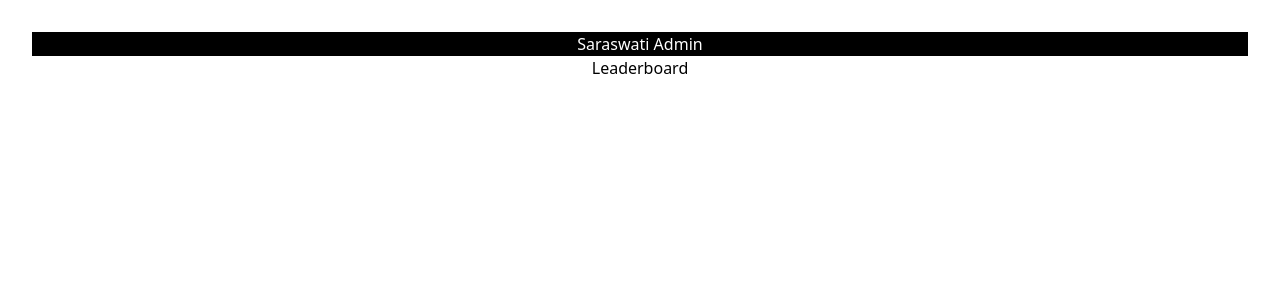
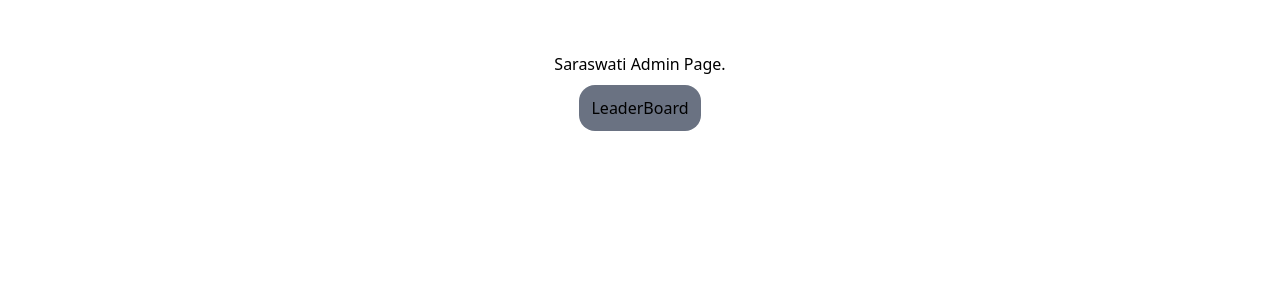
Before and after one commit to TImeTable-GEHU/saraswati-admin-FE, a React (Vite) app: page / in a window 1280 px wide. Shown: the top 300 px of the page. Built offline with nearby package versions, Linux system fonts and the light colour scheme.

Commit message:
Implement routing with Home and Leaderboard components; refactor App component

```diff
--- a/src/App.jsx
+++ b/src/App.jsx
@@ -1,33 +1,25 @@
-import { useState } from 'react';
-import { BrowserRouter as Router, Route, Routes, Link, useLocation } from 'react-router-dom';
-import './App.css';
-import Leaderboard from './Leaderboard'; // Import the Leaderboard component
+import React from 'react'
+import Leaderboard from './Components/Leaderboard'
 
-function App() {
+import { createBrowserRouter, RouterProvider } from 'react-router-dom'
+import Home from './Components/Home'
 
+const App = () => {
+  const router= createBrowserRouter([
+    {
+      path:"/",
+      element:<Home/>
+    },
+    {
+      path:"/leaderboard",
+      element:<Leaderboard/>
+    },
+  ])
   return (
-    <Router>
-      <AppContent />
-    </Router>
-  );
+    <>
+    <RouterProvider router={router}/>
+    </>
+  )
 }
 
-function AppContent() {
-  const location = useLocation();
-
-  return (
-    <>
-      {location.pathname !== '/leaderboard' && (
-        <>
-          <div className="bg-black text-white">Saraswati Admin</div>
-          <div><Link to="/leaderboard">Leaderboard</Link></div>
-        </>
-      )}
-      <Routes>
-        <Route path="/leaderboard" element={<Leaderboard />} />
-      </Routes>
-    </>
-  );
-}
-
-export default App;
+export default App
--- /dev/null
+++ b/src/Components/Home.jsx
@@ -0,0 +1,14 @@
+import React from 'react'
+import { Link } from 'react-router-dom'
+import Leaderboard from './Leaderboard'
+
+const Home = () => {
+  return (
+    <>
+          <div className='m-5'>Saraswati Admin Page.</div>
+          <Link className='bg-gray-500 p-3 rounded-2xl' to="/Leaderboard">LeaderBoard</Link>
+    </>
+  )
+}
+
+export default Home
--- a/src/Leaderboard.jsx
+++ b/src/Components/Leaderboard.jsx
@@ -1,5 +1,6 @@
 import React, { useEffect, useState } from 'react';
-import profileImage from './assets/profile.png';
+import profileImage from '../assets/profile.png';
+import  '../App.css'
 
 const Leaderboard = () => {
     const [first, setFirst] = useState(profileImage);
@@ -53,7 +54,7 @@ const Leaderboard = () => {
                     <button
                         onClick={() => handleButtonClick('https://jsonplaceholder.typicode.com/albums', 'ALL')}
                         type="button"
-                        className={`text-white ${selectedButton === 'ALL' ? 'bg-gray-800' : 'bg-blue-700 hover:bg-blue-800 focus:bg-gray-800'} font-medium rounded-xl text-sm px-5 py-2.5 dark:bg-blue-600 dark:hover:bg-blue-700 focus:outline-none dark:focus:ring-blue-800`}
+                        className={`${selectedButton === 'ALL' ? 'bg-gray-800' : 'bg-blue-700 hover:bg-blue-800 focus:bg-gray-800'} text-white font-medium rounded-xl text-sm px-5 py-2.5 dark:bg-blue-600 dark:hover:bg-blue-700 focus:outline-none dark:focus:ring-blue-800`}
                     >
                         ALL
                     </button>
@@ -81,7 +82,7 @@ const Leaderboard = () => {
                     <button
                         onClick={() => handleButtonClick('https://jsonplaceholder.typicode.com/albums?userId=4', 'HLD')}
                         type="button"
-                        className={`text-white ${selectedButton==='HLD'?'bg-gray-800' : 'bg-blue-700 hover:bg-blue-800 focus:bg-gray-800'} font-medium rounded-xl text-sm px-5 py-2.5 dark:bg-blue-600 dark:hover:bg-blue-700 focus:outline-none dark:focus:ring-blue-800`}
+                        className={`text-white ${selectedButton === 'HLD' ? 'bg-gray-800' : 'bg-blue-700 hover:bg-blue-800 focus:bg-gray-800'} font-medium rounded-xl text-sm px-5 py-2.5 dark:bg-blue-600 dark:hover:bg-blue-700 focus:outline-none dark:focus:ring-blue-800`}
                     >
                         HLD
                     </button>
@@ -90,20 +91,20 @@ const Leaderboard = () => {
 
             <div className="top_three w-full h-80 my-5 p-5 rounded-2xl flex">
                 <div className="second w-1/3 h-full border-black flex flex-col items-center justify-end">
-                    <div className="image flex items-center justify-center mb-2">
-                        <img width={180} src={second} className='rounded-full' alt="Profile" />
+                    <div className="image flex items-center justify-center mb-2 ">
+                        <img width={180} src={second} className='rounded-full object-cover' alt="Profile" />
                     </div>
                     <div className="text mb-2">Second</div>
                 </div>
                 <div className="first w-1/3 h-full border-black flex flex-col items-center justify-start">
                     <div className="image flex items-center justify-center mb-2">
-                        <img width={180} src={first} className='rounded-full' alt="Profile" />
+                        <img width={180} src={first} className='rounded-full object-cover' alt="Profile" />
                     </div>
                     <div className="text mb-2">First</div>
                 </div>
                 <div className="third w-1/3 h-full border-black flex flex-col items-center justify-end">
                     <div className="image flex items-center justify-center mb-2">
-                        <img width={180} src={third} className='rounded-full' alt="Profile" />
+                        <img width={180} src={third} className='rounded-full object-cover' alt="Profile" />
                     </div>
                     <div className="text mb-2">Third</div>
                 </div>
```
